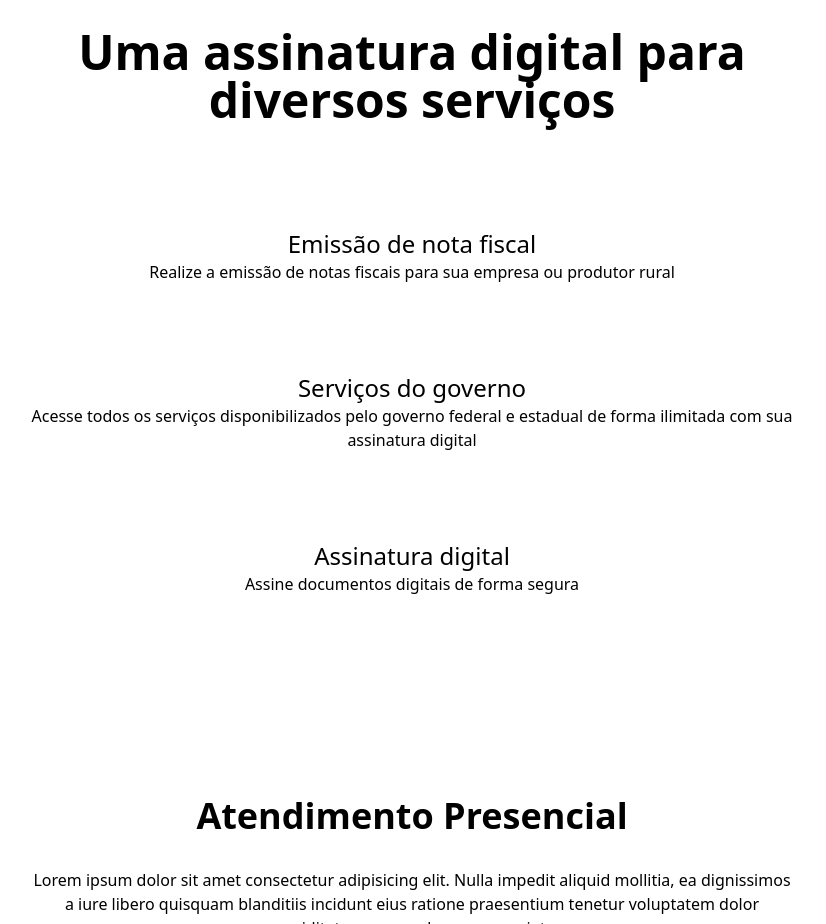
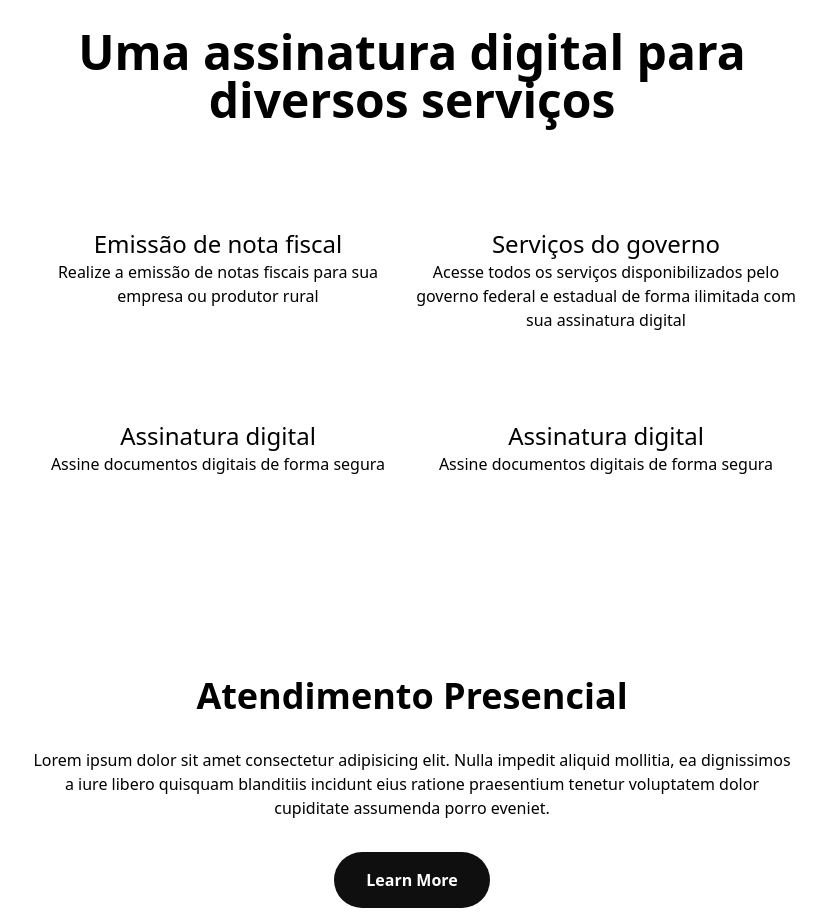
Before and after one commit to tiagodurante/renovacert-landing, a Gatsby site: page / in a window 1280 px wide. Shown: the part 780-1704 px from the top of the page, without its empty margins (228-1054 px from the left). Built offline with nearby package versions, Linux system fonts and the light colour scheme; Gatsby itself is replaced by a stand-in of ours.

Commit message:
updated 2 columns

```diff
--- a/src/components/Column.tsx
+++ b/src/components/Column.tsx
@@ -1,4 +1,4 @@
-import React, { FC } from "react";
+import React, { FC, useState } from "react";
 
 interface PriceProps {
   children: any;
@@ -6,9 +6,11 @@ interface PriceProps {
 }
 
 const Price: FC<PriceProps> = (props) => {
+  const [quantityValue] = useState<number>(props.quantity)
+
   return (
     <>
-      <div className={`grid sm:grid-cols-${props.quantity} gap-2 md:py-16`}>
+      <div className={`grid sm:grid-cols-${quantityValue} gap-2 md:py-16`}>
         {props.children}
       </div>
     </>
--- a/src/pages/index.tsx
+++ b/src/pages/index.tsx
@@ -24,7 +24,7 @@ const IndexPage = () => {
         <div className="text-center">
           <h3 className="text-black font-bold text-4xl sm:text-5xl">Uma assinatura digital para diversos serviços</h3>
         </div>
-        <AppColumn quantity={3}>
+        <AppColumn quantity={2}>
           <div className="text-center py-10">
             <h5 className="text-2xl">Emissão de nota fiscal</h5>
             <p>Realize a emissão de notas fiscais para sua empresa ou produtor rural</p>
@@ -32,6 +32,10 @@ const IndexPage = () => {
           <div className="text-center py-10">
             <h5 className="text-2xl">Serviços do governo</h5>
             <p>Acesse todos os serviços disponibilizados pelo governo federal e estadual de forma ilimitada com sua assinatura digital</p>
+          </div>
+          <div className="text-center py-10">
+            <h5 className="text-2xl">Assinatura digital</h5>
+            <p>Assine documentos digitais de forma segura</p>
           </div>
           <div className="text-center py-10">
             <h5 className="text-2xl">Assinatura digital</h5>
```
